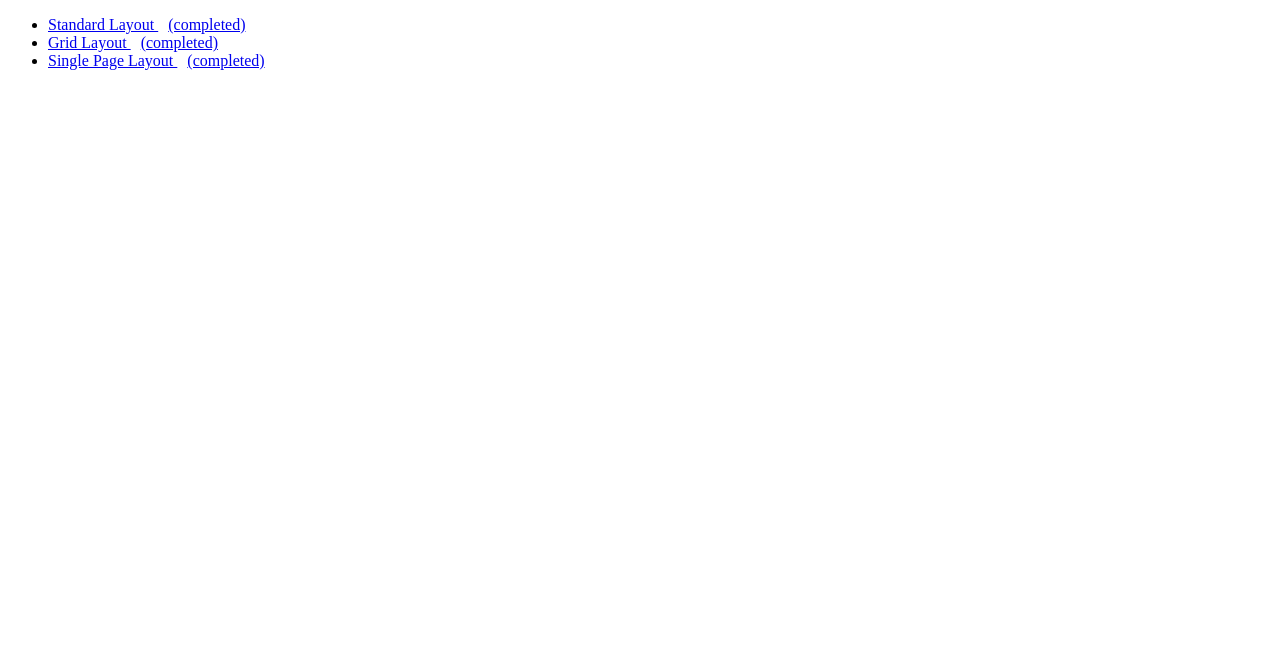
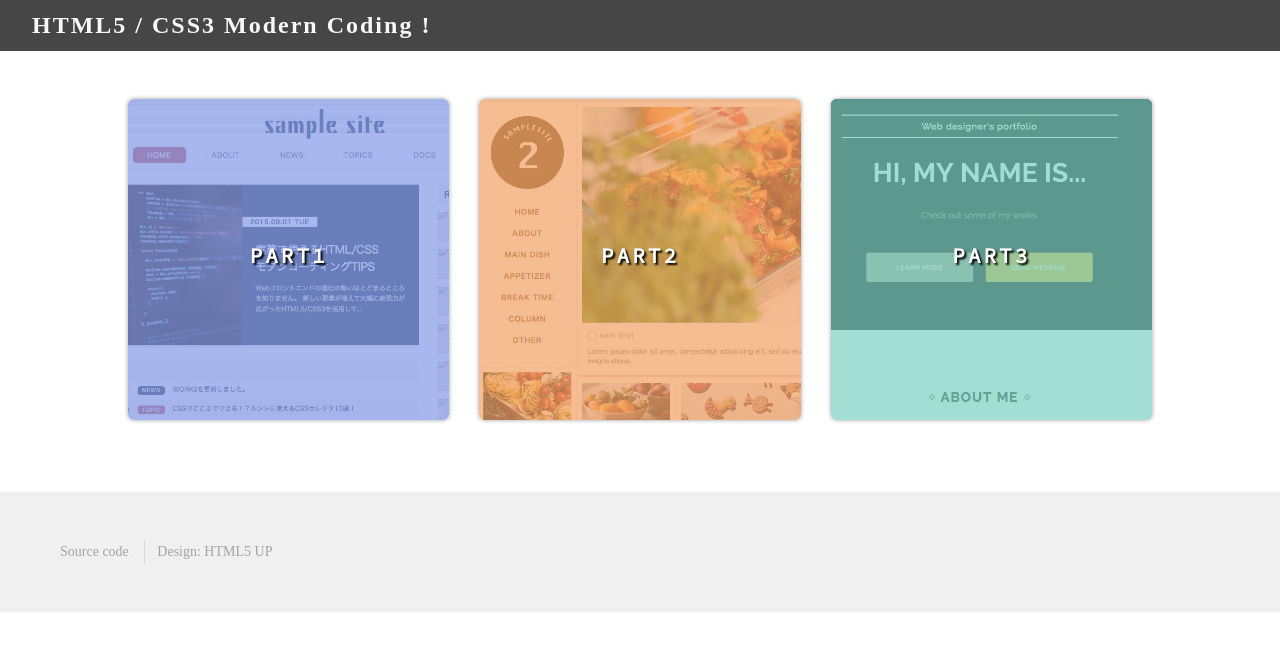
Before and after one commit to ryym/html5-css3-modern-coding, a website: page index.html in a window 1280 px wide. Drawn offline with Linux system fonts and the light colour scheme; a web font is replaced by a local one.

Commit message:
Refine top index page design

```diff
--- a/bs-config.js
+++ b/bs-config.js
@@ -14,6 +14,7 @@ module.exports = {
     },
     "files": [
       "index.html",
+      "top.css",
       "standard-layout",
       "grid-layout",
       "singlepage-layout"
--- a/index.html
+++ b/index.html
@@ -2,39 +2,78 @@
 <html lang="en">
 <head>
   <meta charset="UTF-8">
+  <meta name="viewport" content="width=device-width, initial-scale=1">
   <title>HTML5/CSS3 モダンコーディング</title>
-  <style>
-    .link-dev {
-    margin-right: 10px;
-  }
-  </style>
+  <link href="https://fonts.googleapis.com/css?family=Source+Code+Pro|Source+Serif+Pro" rel="stylesheet">
+  <link rel="stylesheet" href="top.css">
 </head>
 <body>
-  <ul>
-    <li>
-      <a href="standard-layout" class="link-dev">
+
+  <header class="header">
+    <h1 class="header-title">
+      HTML5 / CSS3 Modern Coding !
+    </h1>
+  </header>
+
+  <!-- TODO: Add link to original version -->
+  <main class="main-container">
+    <ul class="chapters">
+      <li class="chapter chapter-1">
+        <div class="chapter-image">
+          <img src="images/capture-standard-layout.jpg" alt="">
+        </div>
+        <a href="standard-layout" class="chapter-link">
+          <h2 class="chapter-title">
+            PART1
+          </h2>
+          <div class="chapter-theme">
             Standard Layout
-      </a>
-      <a href="complete/standard-layout">
-        (completed)
+          </div>
         </a>
       </li>
-    <li>
-      <a href="grid-layout" class="link-dev">
+      <li class="chapter chapter-2">
+        <div class="chapter-image">
+          <img src="images/capture-grid-layout.jpg" alt="">
+        </div>
+        <a href="grid-layout" class="chapter-link">
+          <h2 class="chapter-title">
+            PART2
+          </h2>
+          <div class="chapter-theme">
             Grid Layout
-      </a>
-      <a href="complete/grid-layout">
-        (completed)
+          </div>
         </a>
       </li>
-    <li>
-      <a href="singlepage-layout" class="link-dev">
+      <li class="chapter chapter-3">
+        <div class="chapter-image">
+          <img src="images/capture-singlepage-layout.jpg" alt="">
+        </div>
+        <a href="singlepage-layout" class="chapter-link">
+          <h2 class="chapter-title">
+            PART3
+          </h2>
+          <div class="chapter-theme">
             Single Page Layout
-      </a>
-      <a href="complete/singlepage-layout">
-        (completed)
+          </div>
         </a>
       </li>
     </ul>
+  </main>
+
+  <footer class="footer">
+    <ul class="footer-links">
+      <li class="footer-link">
+        <a href="https://github.com/ryym/html5-css3-modern-coding" class="link-source">
+          Source code
+        </a>
+      </li>
+      <li class="footer-link">
+        <a href="https://html5up.net/phantom">
+          Design: HTML5 UP
+        </a>
+      </li>
+    </ul>
+  </footer>
+
 </body>
 </html>
--- /dev/null
+++ b/top.css
@@ -0,0 +1,207 @@
+* {
+  margin: 0;
+  padding: 0;
+}
+
+*,
+*::before,
+*::after {
+  box-sizing: border-box;
+}
+
+html {
+  font-size: 62.5%;
+}
+
+body {
+  font-size: 1.4rem;
+  color: #585858;
+  position: relative;
+  background-color: #fff;
+  font-family: 'Source Serif Pro', serif;
+}
+
+ul {
+  list-style-type: none;
+}
+
+a {
+  text-decoration: none;
+}
+
+/*** header ***/
+
+.header {
+  background-color: #464646;
+  padding: 8px;
+}
+
+.header-title {
+  font-size: 2.4rem;
+  margin: 4px;
+  margin-left: 24px;
+  color: #f8f8f8;
+  letter-spacing: 2px;
+}
+
+/*** chapters ***/
+
+.chapters {
+  display: flex;
+  justify-content: center;
+  width: 80%;
+  margin: 48px auto;
+}
+
+.chapter {
+  position: relative;
+  width: 350px;
+}
+
+.chapter + .chapter {
+  margin-left: 30px;
+}
+
+.chapter-image {
+  position: relative;
+  box-shadow: 0 0 4px rgba(0, 0, 0, 0.4);
+  border-radius: 6px;
+  transition: transform 0.5s ease, box-shadow 0.5s ease;
+}
+
+.chapter-image::before {
+  content: "";
+  position: absolute;
+  top: 0;
+  right: 0;
+  bottom: 0;
+  left: 0;
+  opacity: 0.7;
+  border-radius: 6px;
+  transition: background-color 0.5s ease;
+}
+
+.chapter-1 .chapter-image::before {
+  background-color: #8499e7;
+}
+
+.chapter-2 .chapter-image::before {
+  background-color: #f3a266;
+}
+
+.chapter-3 .chapter-image::before {
+  background-color: #7bd0c1;
+}
+
+.chapter-image > img {
+  display: block;
+  border-radius: 6px;
+  width: 100%;
+}
+
+.chapter:hover .chapter-image {
+  transform: scale(1.1);
+  box-shadow: 0 0 20px 2px rgba(0, 0, 0, 0.4);
+}
+
+.chapter:hover .chapter-image::before {
+  background-color: rgba(0, 0, 0, 0.2)
+}
+
+.chapter-link {
+  color: #fff;
+  position: absolute;
+  top: 0;
+  right: 0;
+  bottom: 0;
+  left: 0;
+  padding: 20px;
+  display: flex;
+  flex-direction: column;
+  align-items: center;
+  justify-content: center;
+}
+
+.chapter-title {
+  text-shadow: 2px 2px 2px #000;
+  font-family: 'Source Code Pro', monospace;
+  letter-spacing: 3px;
+}
+
+.chapter-theme {
+  max-height: 0;
+  opacity: 0;
+  margin-top: 8px;
+  text-shadow: 2px 2px 2px #000;
+  transition: max-height 0.5s ease, opacity 0.5s ease;
+}
+
+.chapter:hover .chapter-theme {
+  max-height: 2em;
+  opacity: 1;
+}
+
+/*** footer ***/
+
+.footer {
+  margin-top: 72px;
+  padding: 48px 48px;
+  background-color: #f0f0f0;
+  width: 100%;
+}
+
+.footer-links {
+  color: rgba(88, 88, 88, 0.5);
+}
+
+.footer-link {
+  display: inline-block;
+  padding: 4px 12px;
+}
+
+.footer-link > a {
+  color: inherit;
+}
+
+.footer-link:hover > a {
+  border-bottom: 1px dotted #888;
+}
+
+.footer-link + .footer-link {
+  border-left: solid 1px rgba(88, 88, 88, 0.15);
+}
+
+@media (max-width: 1028px) {
+  .chapters {
+    align-items: center;
+    flex-direction: column;
+    width: 100%;
+  }
+
+  .chapter {
+    width: 50%;
+  }
+
+  .chapter + .chapter {
+    margin-top: 30px;
+    margin-left: 0;
+  }
+
+  .footer-link {
+    display: block;
+  }
+
+  .footer-link + .footer-link {
+    border-left: none;
+  }
+}
+
+@media (max-width: 520px) {
+  .header-title {
+    font-size: 2rem;
+  }
+
+  .chapter {
+    width: 70%;
+  }
+}
```
Also changed, not shown: images/capture-grid-layout.jpg (added), images/capture-singlepage-layout.jpg (added), images/capture-standard-layout.jpg (added). Lines whose indentation alone changed are shown as unchanged.
